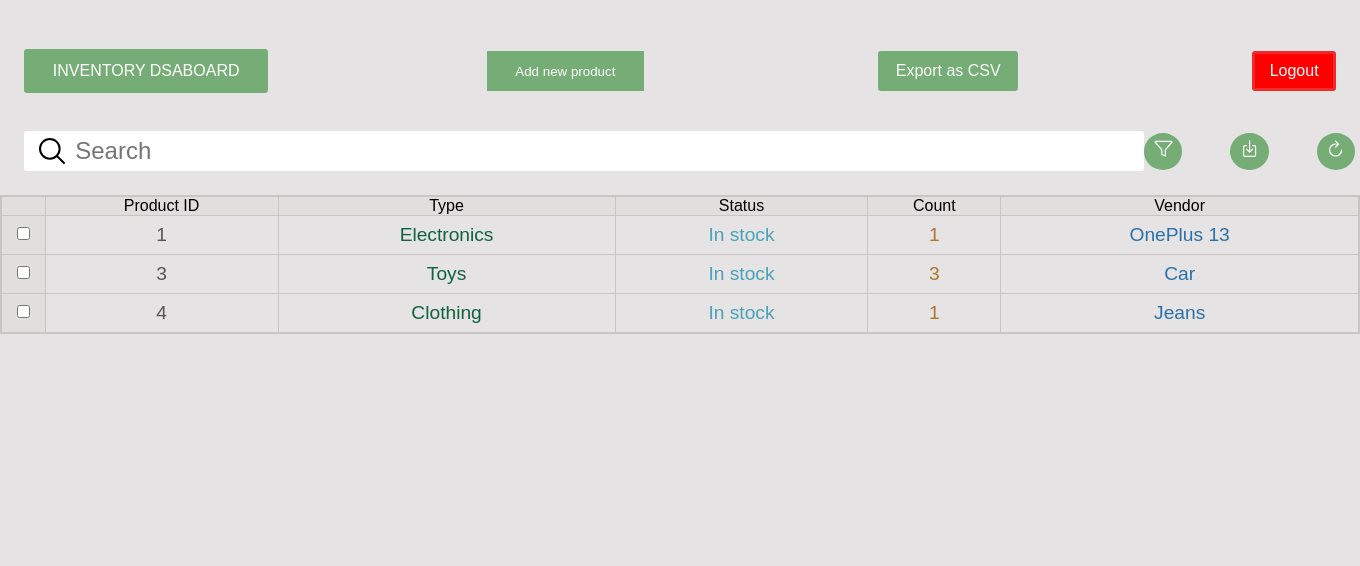
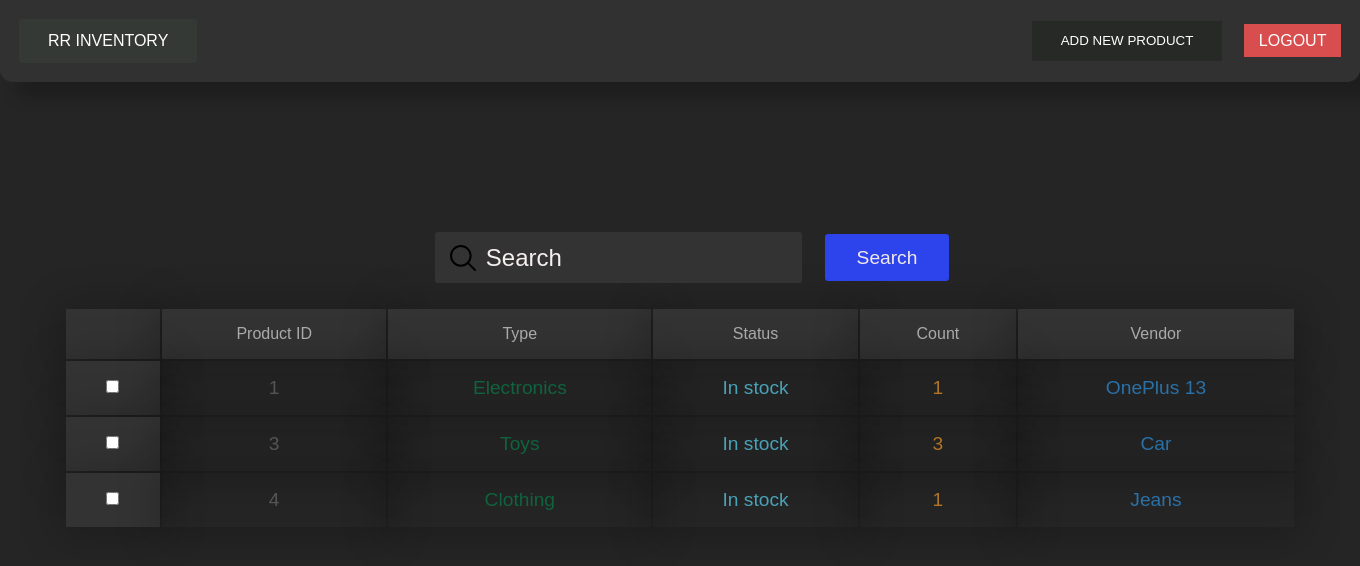
Before and after one commit to rahulrameshm0/Inventory-management-system, a Django app: page /dashboard/ in a window 1360 px wide. Shown: the top 566 px of the page. Run offline with Django 5.2, Linux system fonts and the light colour scheme; a user stored in the database is signed in; data comes from the database, SQL or seed files in the repository.

Commit message:
completed styling dashboard

```diff
--- a/static/css/style.css
+++ b/static/css/style.css
@@ -5,7 +5,7 @@
 }
 
 body{
-    background-color: #e5e3e3;
+    background-color: #252525;
     font-family: sans-serif;
 }
 
@@ -16,8 +16,13 @@ body{
     display: flex;
     align-items: center;
     justify-content: space-between;
-    padding: 0 1.5rem;
-    margin-top: 2.2rem;
+    padding: 1.2rem 1.2rem;
+    background-color: #323131;
+    box-shadow: 1rem 1rem 1rem rgba(0, 0, 0, 0.2);
+    border-bottom-right-radius: 0.8rem;
+    border-bottom-left-radius: 0.8rem;
+    position:sticky;
+    /* margin-top: 2.2rem; */
 }
 
 .btn-1{
@@ -28,20 +33,20 @@ body{
 }
 
 #log-out{
-    background-color: red;
-    border: 3px solid rgb(238, 42, 42);
+    background-color: rgb(216, 78, 78);
+    /* border: 3px solid rgb(238, 42, 42); */
     padding: 0.5rem 0.9rem;
-    border-radius: 0.2rem;
+    /* border-radius: 0.2rem; */
     color: #fff;
+    text-transform: uppercase;
 }
-.csv{
-    margin: 1rem;
-    border: 3px solid rgb(118, 172, 118);
-    padding: 0.5rem 0.9rem;
-    border-radius: 0.2rem;
-    color: rgb(250, 250, 250);
-    transition: all 0.3s;
-    background-color: rgb(118, 172, 118);
+
+.btn-1{
+    border: none;
+    padding: 0.8rem 1.8rem;
+    color: #fff;
+    background-color: rgb(39, 41, 39);
+    text-transform: uppercase;
 }
 
 .btn-1:hover{
@@ -51,7 +56,7 @@ body{
 .inventory{
     text-align: center;
     color: #fff;
-    background-color: rgb(118, 172, 118);
+    background-color: rgb(53, 57, 53);
     text-transform: uppercase;
     padding: 0.8rem 1.8rem;
     border-radius: 0.2rem;
@@ -60,21 +65,27 @@ a{
     text-decoration: none;
 }
 
-.btn-1{
-    border: none;
-    padding: 0.8rem 1.8rem;
-    color: #fff;
-    background-color: rgb(118, 172, 118);
-}
 
 /* Search Section */
 
 .search{
     display: flex;
     align-items: center;
-    justify-content: space-between;
-    margin-top: 1.5rem;
+    justify-content: center;
+    gap: 1.4rem;
+    margin-top: 1.4rem;
     margin-bottom: 1.5rem;
+}
+
+#search-btn{
+    border: none;
+    outline: none;
+    background-color: #2d43eb;
+    color: #f1eaea;
+    padding: 0.8rem 2rem;
+    text-decoration: none;
+    font-size: 1.2rem;
+    border-radius: 0.2rem;
 }
 
 .input{
@@ -82,18 +93,18 @@ a{
     background-repeat: no-repeat;
     background-position: 12px;
     background-size:32px;
-    color: rgb(188, 185, 185);
-    width: 70rem;
-    height: 2.5rem;
+    background-color: #343333;
+    color: rgb(230, 224, 224);
+    height: 3.2rem;
     border: none;
     border-radius: 0.2rem;
     outline: none;
     margin-left: 1.5rem;
 }
 
-.input[type="text"]{
-    font-size: 1.5rem;
-    padding-left: 3.2rem;
+
+.input::placeholder{
+    color: #f5efef;
 }
 
 .input-group {
@@ -105,34 +116,64 @@ a{
 .input-group label {
     font-size: 13px;
     font-weight: 600;
-    color: #555;
+    color: #cbc5c5;
     text-transform: uppercase;
     letter-spacing: 0.5px;
 }
 
+.input[type="text"]{
+    font-size: 1.5rem;
+    padding-left: 3.2rem;
+}
+
 .input-group input{
+    background-color: #535151;
     height: 2.8rem;
     outline: none;
+    border: none;
+    color: rgb(227, 223, 227);
+}
+
+input[type="text"],
+input[type="number"]{
+    font-size: 1.2rem;
+    padding-left: 1rem;
+    padding-right: 0.4rem;
+
 }
 
 select{
+    background-color: #535151;
     outline: none;
     width: 100%;
     height: 2.8rem;
+    color: #e6e0e0;
+    padding-left: 0.8rem;
+    padding-right: 0.8rem;
 }
 
 table{
-    border-collapse: collapse;
-    border: 2px solid rgb(199, 198, 198);
+    /* border-collapse: collapse; */
+    padding: 0 4rem;
+    border: none;
 }
 
 th{
-    background-color: #e1dede;
+    box-shadow: 0rem 0.2rem 2.5rem 0.5rem rgb(0, 0, 0, 0.2);
+    background-color: #343333;
     font-weight: 400;
+    padding: 1rem;
+    color: #aaa;
+    border: 2px solid rgb(44, 43, 43);
+    border: none;
+
 }
 
 td{
-    padding: 0.5rem;
+    box-shadow: 0rem 0.2rem 2.5rem 0.5rem rgb(0, 0, 0, 0.2);
+    border: 2px solid rgb(66, 65, 65);
+    border: none;
+    padding: 1rem;
 }
 
 .edit{
@@ -196,7 +237,7 @@ td{
     left: 50%;
     transform: translate(-50%, -50%) scale(0.9);
     width: 420px;
-    background: #ffffff;
+    background: #343333;
     padding: 25px 30px;
     border-radius: 12px;
     box-shadow: 0 20px 60px rgba(0,0,0,0.25);
@@ -215,6 +256,10 @@ td{
 
 .manage-inventory-system{
     text-align: center;
+}
+
+.section-1{
+    margin: 150px auto;
 }
 
 /* .add-products{
@@ -291,9 +336,9 @@ label{
     display: flex;                /* CENTER symbol */
     align-items: center;
     justify-content: center;
-
+    outline: none;
     border: none;
-    background: #dadada;
+    color: #edecec;
     font-size: 20px;
     cursor: pointer;
 }
@@ -301,14 +346,14 @@ label{
 .qty-box {
     display: grid;
     grid-template-columns: 42px 1fr 42px;
-    border-radius: 8px;
+    border-radius: 1px;
     overflow: hidden;
-    border: 1px solid #ccc;
+    /* border: 1px solid #ccc; */
 }
 
 /* Qty buttons */
 .qty-btn {
-    background: #f0f0f0;
+    background: #7e7c7c;
     font-size: 20px;
     border: none;
     cursor: pointer;
@@ -325,6 +370,7 @@ label{
 .input-container{
     display: flex;
     align-items: center;
+    gap: 1.4rem;
 }
 
 #row-btn-1{
--- a/static/js/script.js
+++ b/static/js/script.js
@@ -41,6 +41,8 @@ function openPopup(btn=null) {
         return;
     }
 
+
+
     form.action = `/edit/${btn.dataset.id}/`;
 
     // EDIT MODE
--- a/templates/dashboard.html
+++ b/templates/dashboard.html
@@ -11,14 +11,14 @@
     <script nomodule src="https://unpkg.com/ionicons@7.1.0/dist/ionicons/ionicons.js"></script>
 
     <!-- Style -->
-    <link rel="stylesheet" href="{% static 'css/style.css' %}?v=1">
+    <link rel="stylesheet" href="{% static 'css/style.css' %}">
     <title>Inventory Management</title>
 </head>
 
 <body>
     <main>
         <nav class="nav-bar">
-            <p class="inventory">Inventory dsaboard</p>
+            <p class="inventory">RR Inventory</p>
             {% if user.is_authenticated %}
             <div class="input-container">
                 <button type="button" class="btn-1" data-url="#" onclick="openPopup()">Add new product</button>
@@ -60,27 +60,20 @@
                                 <button class="delete-btn" name="action" type="submit" value="delete">Delete</button>
                             </div>
                         </div>
+                        <a class="product" id="log-out" href="{% url 'logout' %}">Logout</a>
                     </div>
                 </form>
             </div>
-            <a class="csv" href="#">Export as CSV</a>
-            <a class="product" id="log-out" href="{% url 'logout' %}">Logout</a>
             {% endif %}
         </nav>
 
-        <section>
+        <section class="section-1">
             <div class="search">
-                <form action="">
+                <form action="" method="GET">
                     <input class="input" type="text" name="text" id="text" placeholder="Search" required>
                 </form>
-                <!-- <a href=""></a> -->
-                <div class="icons">
-                    <a href="#" class="funnel"><ion-icon name="funnel-outline"></ion-icon></a>
-                    <a href="#" class="download"><ion-icon name="download-outline"></ion-icon></a>
-                    <a href="#" class="refresh"><ion-icon name="refresh-outline"></ion-icon></a>
-                </div>
+                <button id="search-btn">Search</button>
             </div>
-
 
             <div class="inventory-table">
 
@@ -100,7 +93,7 @@
                     <tbody>
                         {% for product in products %}
                         <tr>
-                            <th scope="row"><input type="checkbox"></th>
+                            <th scope="row" class="checkbox"><input type="checkbox" name="checkbox" id="checkbox"></th>
                             <td colspan="1" style="text-align: center;">
                                 <button type="button" class="edit" id="row-btn-1" data-id="{{ product.id }}"
                                     onclick="openPopup(this)" data-product_id="{{ product.product_id }}"
```
